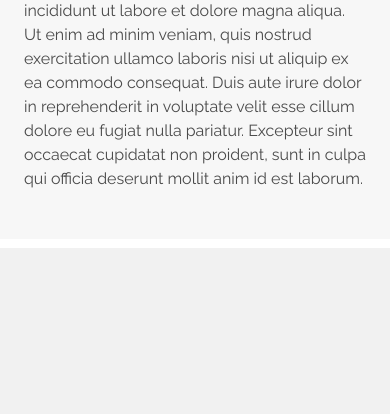
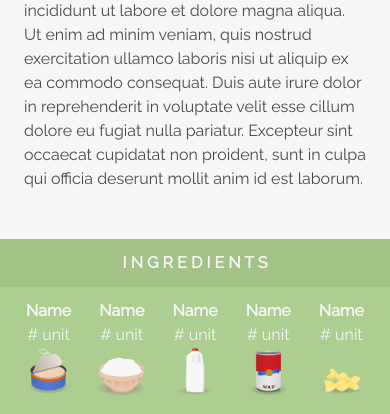
Before and after one commit to MasonMuszynski/recipe-site, a Django app: template project/templates/recipe/view_recipe.html in a window 390 px wide. Shown: the part 596-1010 px from the top of the page. Before the commit the page ends 844 px from the top, so only its background shows below. Run offline with Django 3.2, Linux system fonts and the light colour scheme; the template is opened without the code that fills it, so the values that code supplies are empty; grey boxes labelled with a size stand in for pictures from a placeholder-image service; some libraries are stand-ins or nearby versions.

Commit message:
Added ingredients bar with icons. Responsive to mobile.

```diff
--- a/project/static/css/recipe-site.css
+++ b/project/static/css/recipe-site.css
@@ -39,3 +39,25 @@ body {
 p, h2 {
     font-family: 'Raleway', sans-serif;
 }
+.hero.is-title .hero-body{
+    padding-bottom: .75rem;
+    padding-top: .75rem;
+    background-color: #A2C288;
+    color: #f7f7f7;
+
+}
+.hero.is-ingredients .hero-body{
+    padding-bottom: .75rem;
+    padding-top: .75rem;
+    background-color: #ACCE91;
+    color: #f7f7f7;
+}
+.ingredients {
+    max-width: 100%;
+    height: auto;
+}
+.col-ingred:hover{
+    transform: scale(1.1);
+    transition-duration: 0.25s;
+    transition-property: transform;
+}
--- a/project/templates/base.html
+++ b/project/templates/base.html
@@ -59,10 +59,13 @@
 
   </nav>
 
-  <div class="container">
+  <div>
     {% block content %}
     {% endblock %}
   </div>
+
+
+
 
 
    <script src="{% static '/js/burger-toggle.js'%}"></script>
--- a/project/templates/recipe/view_recipe.html
+++ b/project/templates/recipe/view_recipe.html
@@ -1,5 +1,8 @@
 {% extends 'base.html' %}
+{% load staticfiles %}
 {% block content %}
+
+
 
     <div class="section">
         <div class="container">
@@ -38,4 +41,53 @@
         </div>
     </div>
 
+
+    <div class="hero is-title">
+        <div class="hero-body">
+            <div class="container has-text-centered">
+                <h2><b>I N G R E D I E N T S</b></h2>
+            </div>
+        </div>
+    </div>
+
+    <div class="hero is-ingredients">
+        <div class="hero-body">
+            <div class="container">
+                <div class="columns is-mobile">
+
+                    <div class="column col-ingred" align="center">
+                        <p><b>Name</b></p>
+                        <p># unit</p>
+                        <img class="ingredients" src="{% static '/ingredient-icons/tuna.png'%}">
+                    </div>
+
+                    <div class="column col-ingred" align="center">
+                        <p><b>Name</b></p>
+                        <p># unit</p>
+                        <img class="ingredients" src="{% static '/ingredient-icons/flour.png'%}">
+                    </div>
+
+                    <div class="column col-ingred" align="center">
+                        <p><b>Name</b></p>
+                        <p># unit</p>
+                        <img class="ingredients" src="{% static '/ingredient-icons/milk.png'%}">
+                    </div>
+
+                    <div class="column col-ingred" align="center">
+                        <p><b>Name</b></p>
+                        <p># unit</p>
+                        <img class="ingredients" src="{% static '/ingredient-icons/soup.png'%}">
+                    </div>
+
+                    <div class="column col-ingred" align="center">
+                        <p><b>Name</b></p>
+                        <p># unit</p>
+                        <img class="ingredients" src="{% static '/ingredient-icons/egg-noodles.png'%}">
+                    </div>
+
+                </div>
+            </div>
+        </div>
+    </div>
+
 {% endblock %}
```
Also changed, not shown: project/static/ingredient-icons/bowl.png (added), project/static/ingredient-icons/egg-noodles.png (added), project/static/ingredient-icons/flour.png (added), project/static/ingredient-icons/milk.png (added), project/static/ingredient-icons/soup.png (added), project/static/ingredient-icons/tuna.png (added).
